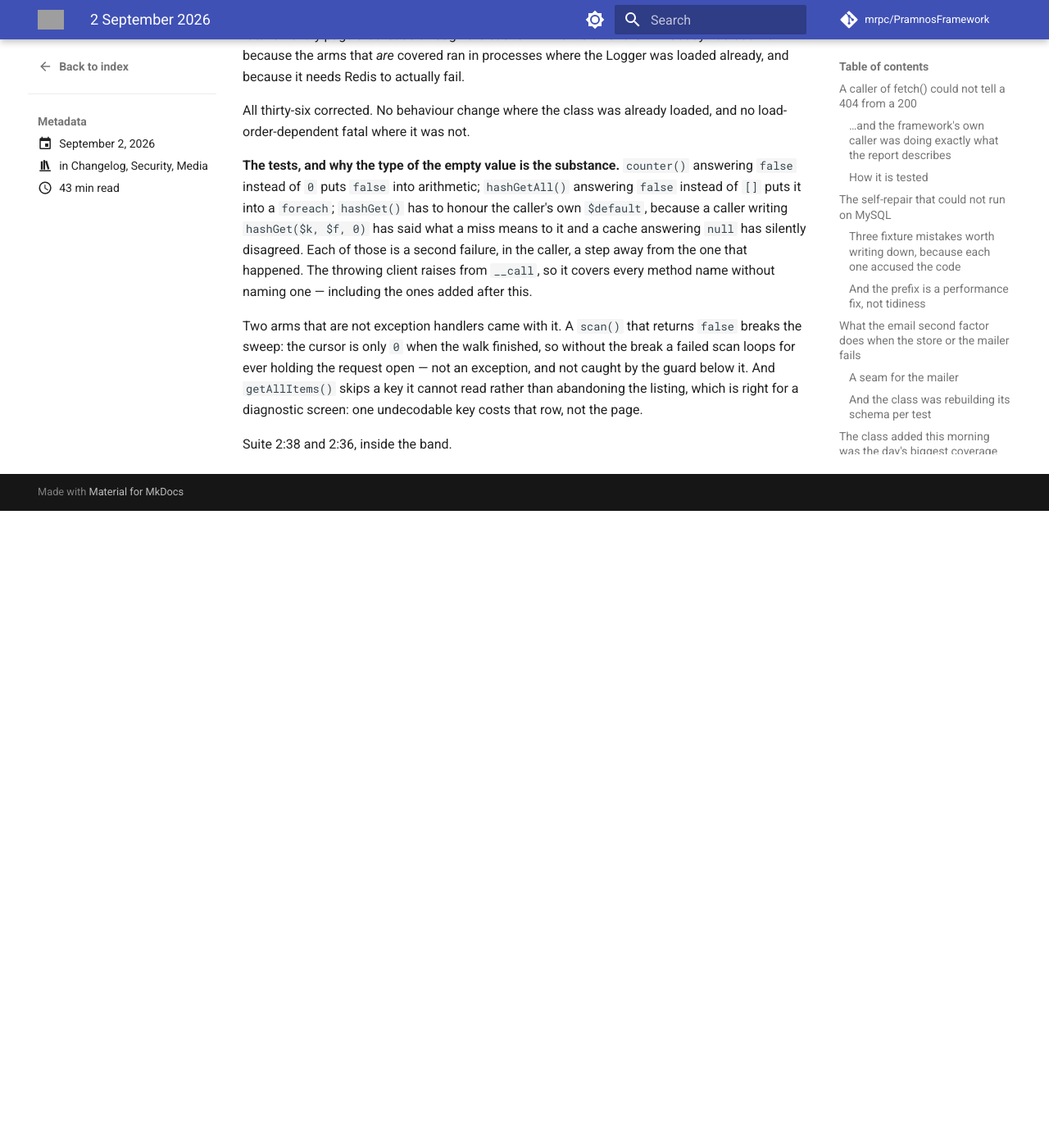
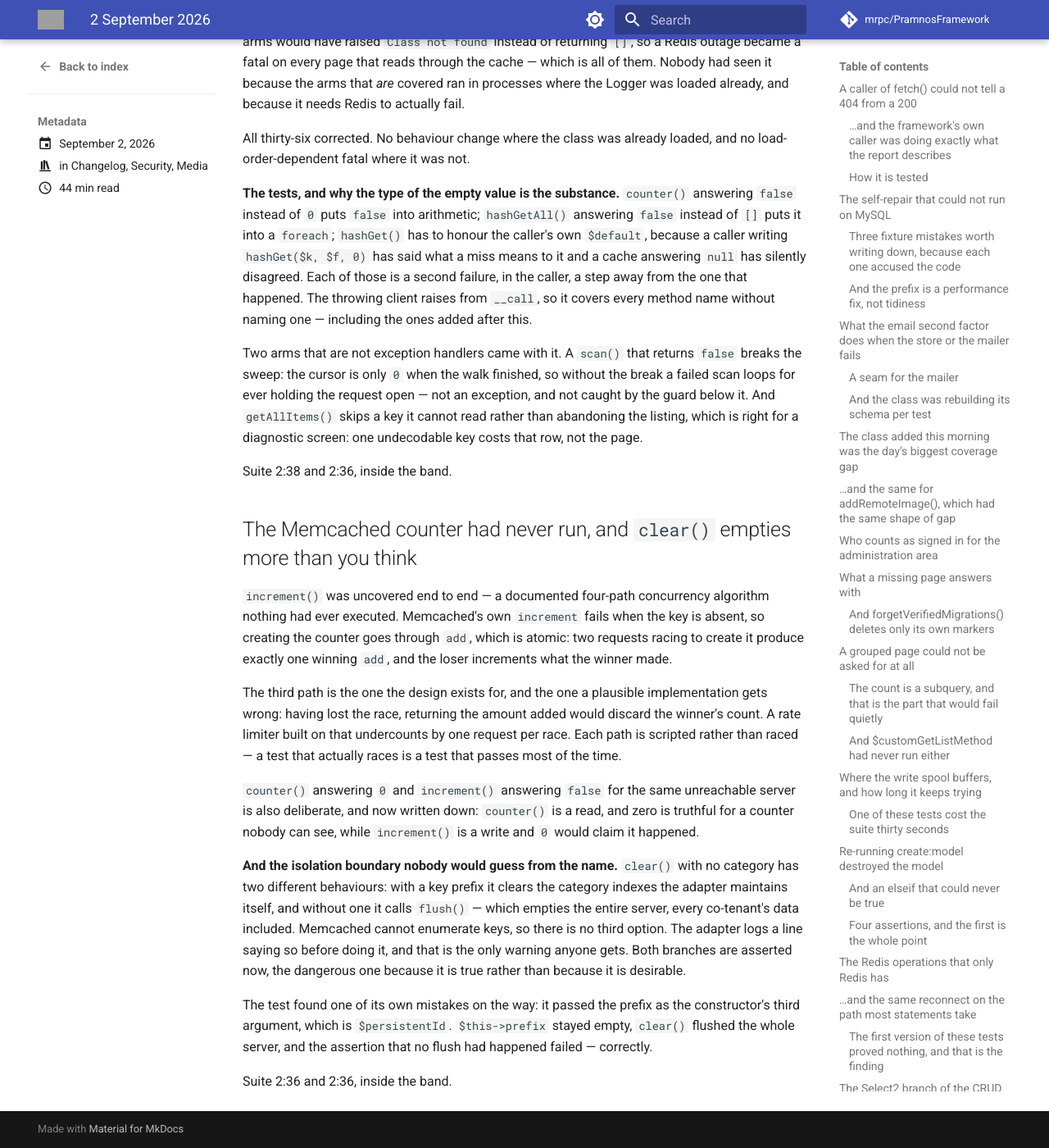
Before and after one commit to mrpc/PramnosFramework, an MkDocs documentation site: the page built from docs/version-history/posts/2026-09-02.md, in a window 1280 px wide and 1400 px high, scrolled down 26963 px. Shown: the whole window at 82% size. Built offline with MkDocs 1.6.1 and Material for MkDocs 9.7.7, drawn with Linux system fonts in a browser that asks for light colours; comment, search, counter and statistics services are not loaded; before the commit the page ends 27586 px from its top, so only the background shows below that; some of the changed text lies outside the part shown; grey boxes are pictures that could not be loaded.

Commit message:
test(cache): the Memcached counter had never run, and what clear() empties
`increment()` was uncovered end to end — a documented four-path concurrency
algorithm nothing had executed. Memcached's `increment` fails on an absent key,
so creation goes through `add`, which is atomic: two requests racing produce one
winning `add` and the loser increments what the winner made.

The third path is what the design exists for and what a plausible implementation
gets wrong: having lost the race, returning the amount added would discard the
winner's count, and a rate limiter built on that undercounts by one request per
race. Each path is scripted rather than raced — a test that actually races is a
test that passes most of the time.

Also documents why `counter()` answers `0` and `increment()` answers `false` for
the same unreachable server: one is a read, where zero is truthful for a counter
nobody can see, and the other is a write, where `0` would claim it happened.

And the isolation boundary the name does not suggest: `clear()` with no category
clears the adapter's own category indexes when a prefix is set, and calls
`flush()` when one is not — emptying the whole server, co-tenants included, with
a log line as the only warning. Memcached cannot enumerate keys, so there is no
third option. Both branches asserted, the dangerous one because it is true.

The test found one of its own mistakes doing it: the prefix went in as the
constructor's third argument, which is `$persistentId`, so `clear()` flushed the
server and the assertion caught it.

Suite 2:36 and 2:36, inside the band.

```diff
--- a/docs/Pramnos_Cache_Guide.md
+++ b/docs/Pramnos_Cache_Guide.md
@@ -1073,6 +1073,59 @@ almost always in the middle of something that matters more. `directoryIterator()
 seam precisely so this can be tested — a race cannot be reproduced by arranging files, so the
 only honest way to cover the `catch` is to make the walk fail on purpose.
 
+## What each adapter answers when its server is gone
+
+Every adapter method wraps its call in the same guard: log the exception, return an empty value.
+The **type** of that empty value is the contract, not the fact that something came back — the wrong
+kind of nothing becomes a second failure in the caller, a step away from the one that happened.
+
+| Method | Answer when the server is unreachable | What the wrong answer would do |
+|---|---|---|
+| `load()`, `save()`, `delete()` | `false` | — |
+| `counter()` | `0` | `false` in arithmetic: `false + 1` is `1`, for ever |
+| `increment()`, `decrement()` | `false` | `0` reads as "nothing yet" and lets a limiter pass everything |
+| `swap()` | `null` | — |
+| `hashGet()` | **the caller's `$default`** | `null` overrides what the caller said a miss means |
+| `hashGetAll()`, `listRange()`, `keys()` | `[]` | `false` in a `foreach` |
+| `listPush()` | `0` | — |
+
+`counter()` and `increment()` differing is deliberate. `counter()` is a read — "how many so far" —
+and zero is the truthful answer for a counter nobody can see. `increment()` is a write, and
+answering `0` would claim the increment happened.
+
+Note also that these arms only run when the cache fails **mid-request**. An adapter that never
+connected answers from its own `connected` flag without a round trip, so the guards are about a
+server that went away while the application was talking to it.
+
+## `clear()` with no prefix empties the whole server
+
+Memcached cannot enumerate its keys. So a `clear()` with no category has two very different
+behaviours, and which one you get depends on whether a prefix is configured:
+
+- **With a prefix**, the adapter clears the category indexes it maintains itself. Other tenants'
+  keys are untouched.
+- **Without one**, it calls `flush()`, which empties the entire server — every co-tenant's data
+  included. It writes a line to the log saying so first, and that is the only warning there is.
+
+Which makes the prefix an isolation boundary rather than a naming convenience. **Set one on any
+server that more than one installation talks to.** Redis had the same break and was fixed the same
+way.
+
+## The Memcached counter, and why it calls the server up to three times
+
+`increment()` is a rate limiter's correctness, so the sequence is worth knowing:
+
+1. `increment` — succeeds if the counter exists, and that is the whole call.
+2. If it fails, the key is absent: `add` creates it, atomically, with the expiry. Only the call that
+   *creates* the counter sets the expiry — a fixed window, not a sliding one, so a client that keeps
+   trying is not locked out for ever.
+3. If `add` fails too, another request created it in between. `increment` again, on top of theirs.
+
+No increment is lost in a race, which is the entire reason for using the server's counter instead of
+a read-modify-write. The path that matters is the third one: returning the amount added there, rather
+than incrementing, would discard the winner's count and let a limiter undercount by one request per
+race.
+
 ## Troubleshooting
 
 ### Common Issues
--- a/docs/version-history/posts/2026-09-02.md
+++ b/docs/version-history/posts/2026-09-02.md
@@ -35,6 +35,7 @@ categories:
 - `MediaObject`'s error arms, and a dead-code finding that was not one
 - An application's own `User` class was never once returned in a test
 - Losing Redis would have taken the application down, not the cache
+- The Memcached counter had never run, and `clear()` empties more than you think
 <!-- more -->
 
 ## A caller of `fetch()` could not tell a 404 from a 200
@@ -1057,3 +1058,32 @@ ever holding the request open — not an exception, and not caught by the guard
 diagnostic screen: one undecodable key costs that row, not the page.
 
 Suite 2:38 and 2:36, inside the band.
+
+## The Memcached counter had never run, and `clear()` empties more than you think
+
+`increment()` was uncovered end to end — a documented four-path concurrency algorithm nothing had
+ever executed. Memcached's own `increment` fails when the key is absent, so creating the counter goes
+through `add`, which is atomic: two requests racing to create it produce exactly one winning `add`,
+and the loser increments what the winner made.
+
+The third path is the one the design exists for, and the one a plausible implementation gets wrong:
+having lost the race, returning the amount added would discard the winner's count. A rate limiter
+built on that undercounts by one request per race. Each path is scripted rather than raced — a test
+that actually races is a test that passes most of the time.
+
+`counter()` answering `0` and `increment()` answering `false` for the same unreachable server is
+also deliberate, and now written down: `counter()` is a read, and zero is truthful for a counter
+nobody can see, while `increment()` is a write and `0` would claim it happened.
+
+**And the isolation boundary nobody would guess from the name.** `clear()` with no category has two
+different behaviours: with a key prefix it clears the category indexes the adapter maintains itself,
+and without one it calls `flush()` — which empties the entire server, every co-tenant's data
+included. Memcached cannot enumerate keys, so there is no third option. The adapter logs a line
+saying so before doing it, and that is the only warning anyone gets. Both branches are asserted now,
+the dangerous one because it is true rather than because it is desirable.
+
+The test found one of its own mistakes on the way: it passed the prefix as the constructor's third
+argument, which is `$persistentId`. `$this->prefix` stayed empty, `clear()` flushed the whole server,
+and the assertion that no flush had happened failed — correctly.
+
+Suite 2:36 and 2:36, inside the band.
```
Also changed, not shown: other parts of docs/version-history/posts/2026-09-02.md (+1 -1 lines), 1 other file.
